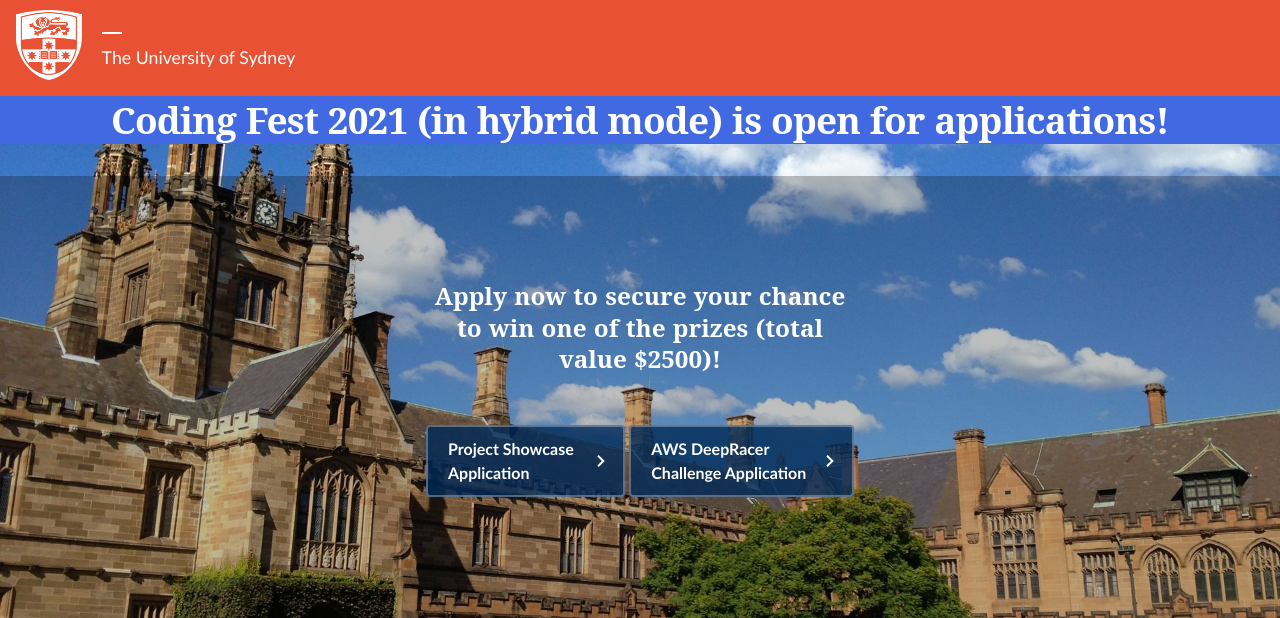
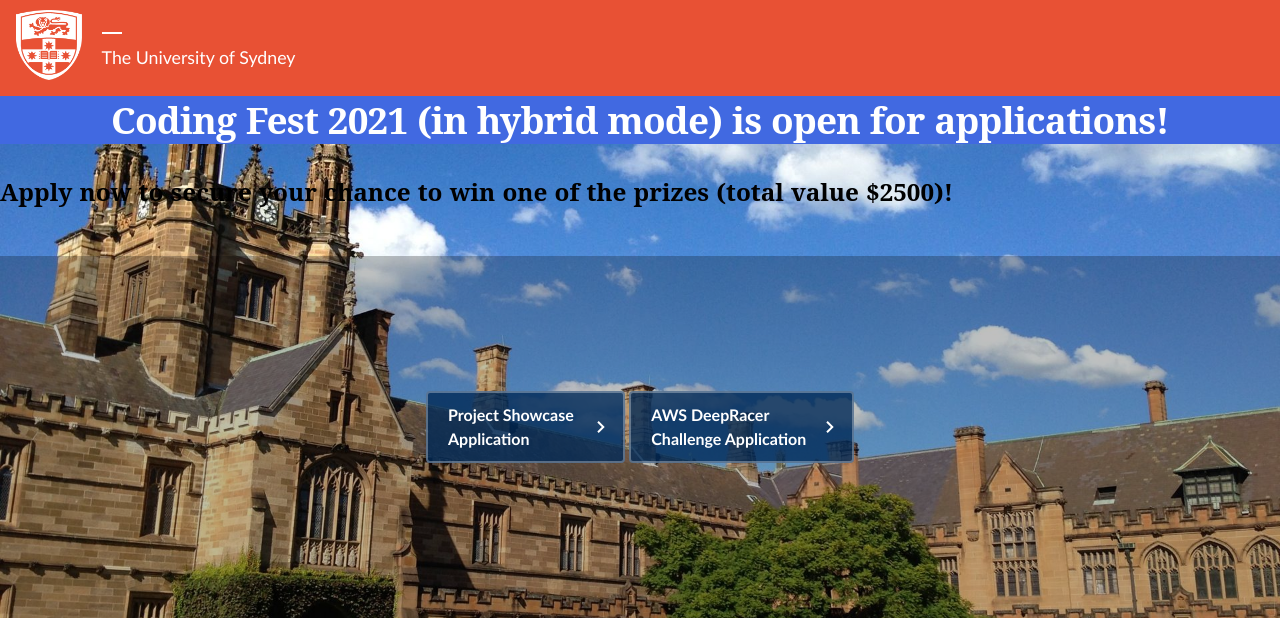
Before and after one commit to codingfestsydney/codingfestWeb, a Jekyll site: the page built from index.md, in a window 1280 px wide. Shown: the top 618 px of the page. Built offline with Jekyll 4.4.1, drawn with Linux system fonts in a browser that asks for light colours; our own code applies the rules of GitHub Pages for plain Markdown files; grey boxes are pictures that could not be loaded.

Commit message:
Update default.html

```diff
--- a/_layouts/default.html
+++ b/_layouts/default.html
@@ -493,7 +493,8 @@
         style="background-image: url('/codingfestWeb/assets/files/usyd_background.jpeg');">
         <div class="title-container">
           <h1 style="text-align: center;color: white;background-color: royalblue;">Coding Fest 2021 (in hybrid mode) is open for applications!
-
+            <h2 class="shim-mb2 heading-card">Apply now to secure your chance to win one of the prizes (total value $2500)!
+            </h2>
         </div>
         </h1>
         <header class="page-header page-header--l1">
@@ -501,9 +502,7 @@
             <div class="max max--xsml text-center shim-pb2">
               <!-- <h1 class="shim-mb1 heading-page-sub">Coding Fest 2021</h1> -->
 
-              <h2 class="shim-mb2 heading-card">Apply now to secure your chance to win one of the prizes (total value
-                $2500)!
-              </h2>
+
               <table>
                 <tr>
                   <td>
```
